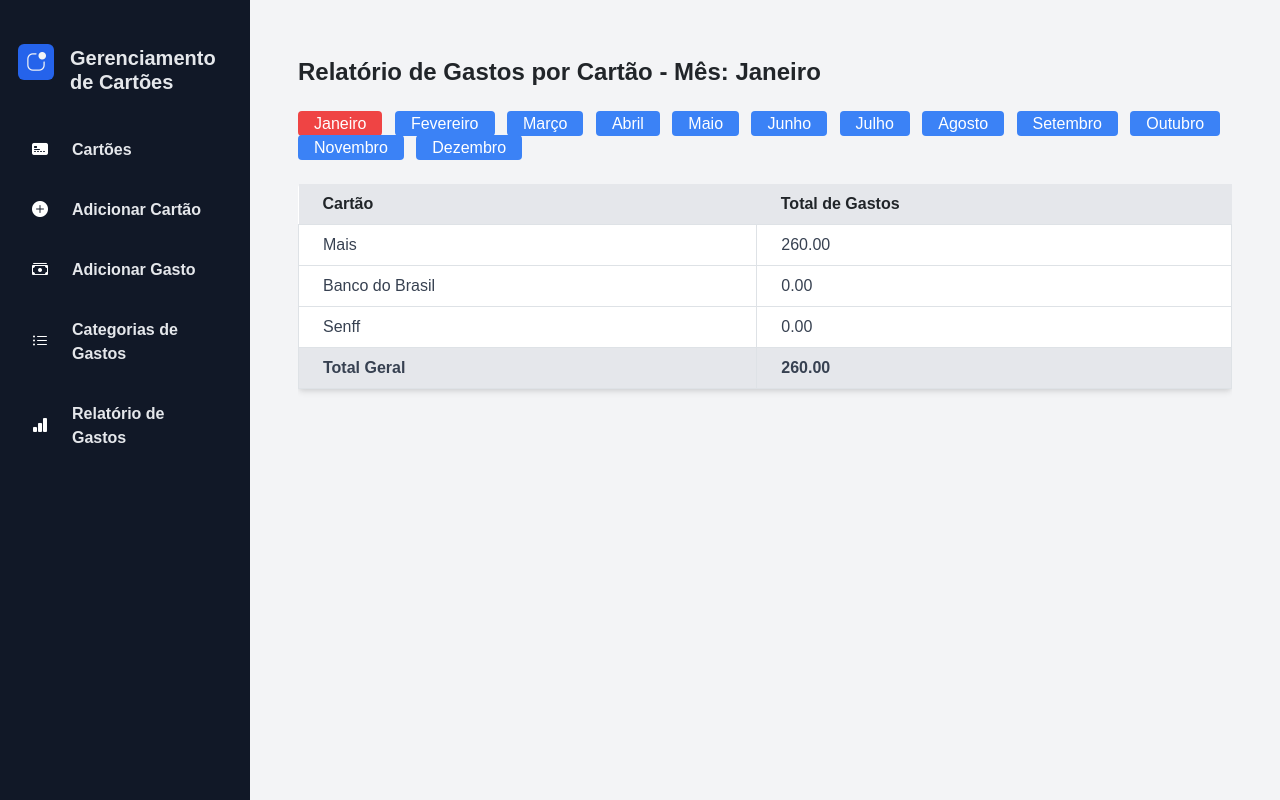
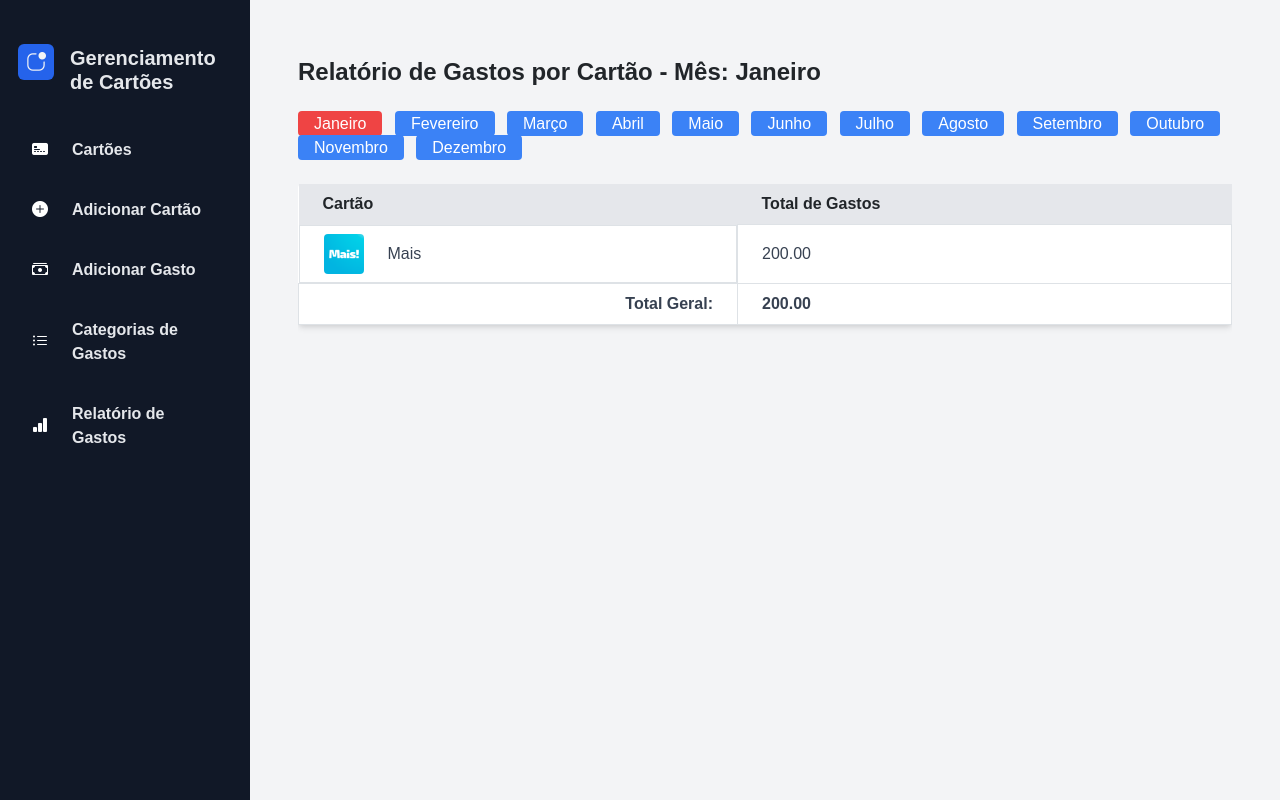
Before and after one commit to masrodrigues/controle-de-cartoes, a Django app: page /gestao_cartoes/relatorio/gastos/?mes=1 in a window 1280 px wide. Run offline with Django 5.2, Linux system fonts and the light colour scheme; data comes from the database, SQL or seed files in the repository; some libraries are stand-ins or nearby versions.

Commit message:
feat: imagens tela relatório

```diff
--- a/gestao_cartoes/templates/relatorio_gastos.html
+++ b/gestao_cartoes/templates/relatorio_gastos.html
@@ -6,6 +6,7 @@
 {% block content %}
 <div class="max-w-6xl mx-auto py-8 px-4">
     <h2 class="text-2xl font-bold mb-6">Relatório de Gastos por Cartão - Mês: {{ nome_mes_selecionado }}</h2>
+
     <!-- Seleção de Mês -->
     <div class="mb-4">
         {% for mes, nome_mes in meses %}
@@ -25,7 +26,14 @@
             <tbody class="text-gray-700">
                 {% for item in relatorio %}
                 <tr>
-                    <td class="border px-4 py-2">{{ item.cartao.nome }}</td>
+                    <td class="border px-4 py-2 flex items-center">
+                        {% if item.cartao.imagem %}
+                        <img src="{{ item.cartao.imagem.url }}" alt="Imagem do {{ item.cartao.nome }}" class="w-10 h-auto mr-4 rounded">
+                        {% else %}
+                        <img src="{{ MEDIA_URL }}imagens_cartoes/default_image.jpg" alt="Imagem padrão" class="w-10 h-auto mr-4 rounded">
+                        {% endif %}
+                        {{ item.cartao.nome }}
+                    </td>
                     <td class="border px-4 py-2">{{ item.total_gastos | floatformat:2 }}</td>
                 </tr>
                 {% empty %}
@@ -33,9 +41,8 @@
                     <td colspan="2" class="border px-4 py-2 text-center">Nenhum gasto registrado.</td>
                 </tr>
                 {% endfor %}
-                <!-- Rodapé da Tabela para Total Geral -->
-                <tr class="bg-gray-200">
-                    <td class="border px-4 py-2 font-bold">Total Geral</td>
+                <tr>
+                    <td class="border px-4 py-2 font-bold text-right">Total Geral:</td>
                     <td class="border px-4 py-2 font-bold">{{ total_gastos_geral | floatformat:2 }}</td>
                 </tr>
             </tbody>
--- a/gestao_cartoes/views.py
+++ b/gestao_cartoes/views.py
@@ -91,6 +91,13 @@ class EditarGastoView(UpdateView):
     success_url = reverse_lazy('lista_cartoes')
 
 # Relatório de Gastos
+from django.views.generic import TemplateView
+from django.utils import timezone
+from django.db.models import Sum
+from datetime import datetime
+
+from .models import Gasto, Cartao
+
 class RelatorioGastosView(TemplateView):
     template_name = 'relatorio_gastos.html'
 
@@ -107,36 +114,21 @@ class RelatorioGastosView(TemplateView):
         context['nome_mes_selecionado'] = self.mapear_numero_para_mes(mes_atual)
         context['meses'] = [(i, self.mapear_numero_para_mes(i)) for i in range(1, 13)]
 
+        # Filtrar gastos por mês
+        primeiro_dia_mes = datetime(ano_atual, mes_atual, 1)
+        ultimo_dia_mes = datetime(ano_atual, mes_atual + 1, 1) if mes_atual < 12 else datetime(ano_atual + 1, 1, 1)
+        gastos_mes = Gasto.objects.filter(data__gte=primeiro_dia_mes, data__lt=ultimo_dia_mes).order_by('cartao')
+
         relatorio = {}
         total_gastos_geral = 0
-        cartoes = Cartao.objects.all()
-        for cartao in cartoes:
-            vencimento_dia = cartao.vencimento
-            primeiro_dia_mes = datetime(ano_atual, mes_atual, 1)
-            ultimo_dia_mes = (primeiro_dia_mes + timedelta(days=32)).replace(day=1)
-
-            if primeiro_dia_mes.day > vencimento_dia:
-                mes_vencimento = primeiro_dia_mes.month + 1 if primeiro_dia_mes.month < 12 else 1
-                ano_vencimento = primeiro_dia_mes.year if primeiro_dia_mes.month < 12 else primeiro_dia_mes.year + 1
-            else:
-                mes_vencimento = primeiro_dia_mes.month
-                ano_vencimento = primeiro_dia_mes.year
-
-            proximo_vencimento = date(ano_vencimento, mes_vencimento, vencimento_dia)
-            data_fim = proximo_vencimento - timedelta(days=10)
-            data_inicio = data_fim - timedelta(days=30)
-
-            data_inicio_str = data_inicio.strftime('%Y-%m-%d')
-            data_fim_str = data_fim.strftime('%Y-%m-%d')
-
-            gastos = Gasto.objects.filter(cartao=cartao, data__gte=data_inicio_str, data__lt=data_fim_str).order_by('data')
-            total_gastos = gastos.aggregate(Sum('valor'))['valor__sum'] or 0
-
-            relatorio[cartao] = total_gastos
-            total_gastos_geral += total_gastos
+        for gasto in gastos_mes:
+            if gasto.cartao not in relatorio:
+                relatorio[gasto.cartao] = 0
+            relatorio[gasto.cartao] += gasto.valor
+            total_gastos_geral += gasto.valor  # Calculando o total geral de gastos
 
         context['relatorio'] = [{'cartao': cartao, 'total_gastos': total} for cartao, total in relatorio.items()]
-        context['total_gastos_geral'] = total_gastos_geral
+        context['total_gastos_geral'] = total_gastos_geral  # Adicionando o total geral ao contexto
 
         return context
 
@@ -147,6 +139,7 @@ class RelatorioGastosView(TemplateView):
             9: "Setembro", 10: "Outubro", 11: "Novembro", 12: "Dezembro"
         }
         return meses.get(numero_mes, "Mês Inválido")
+
 
 
 
```
